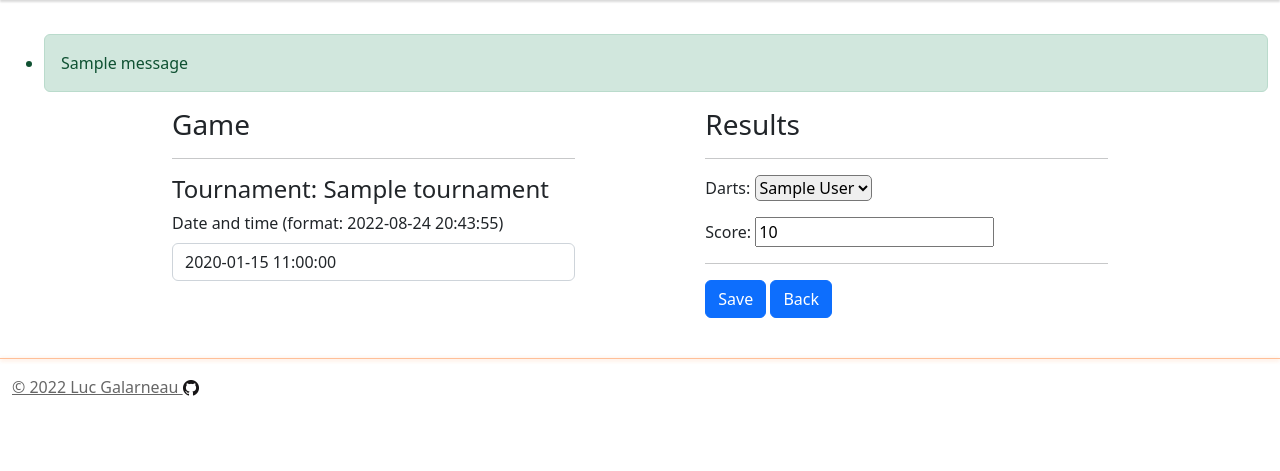
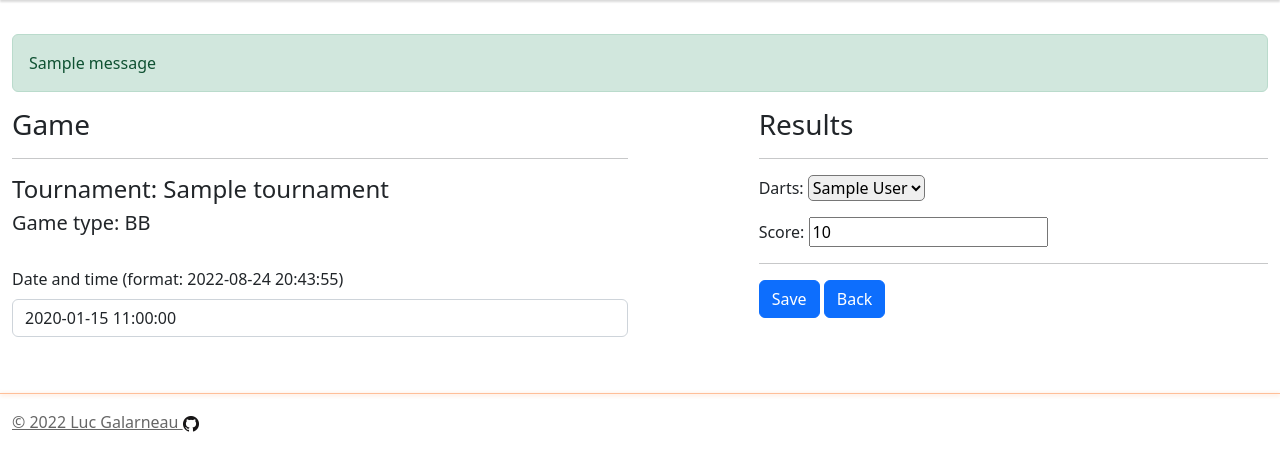
Before and after one commit to lgalarno/LGdartsTournaments, a Django app: page /games/edit-game/1/ in a window 1280 px wide. Shown: the part 59-530 px from the top of the page. Run offline with Django 4.2, Linux system fonts and the light colour scheme; a user stored in the database is signed in; data comes from the database, SQL or seed files in the repository; tables that the repository leaves empty hold one stand-in row (values such as "Sample post"); one stand-in notice (Sample message) is shown; some libraries are stand-ins or nearby versions.

Commit message:
add messages: game saved and game updated

```diff
--- a/accounts/views.py
+++ b/accounts/views.py
@@ -69,7 +69,8 @@ class EditProfile(LoginRequiredMixin, UpdateView):
     def get_success_url(self):
         return '/account/edit/'
 
-# TODO all tables by the darts here and in DartsListView, AllDartsListView
+
+# TODO all tables by darts here and in DartsListView, AllDartsListView
 class DartsDetailView(DetailView):
     model = Darts
 
--- a/games/templates/games/game_form.html
+++ b/games/templates/games/game_form.html
@@ -1,24 +1,28 @@
 {% extends 'base.html' %}
+{% load static %}
 {% load crispy_forms_tags %}
+
 {% block title %}{{ title }}{% endblock %}
 
 {% block content %}
     <form method="post" action="">
         {% csrf_token %}
-        <div class="row justify-content-md-center">
-            <div class="col-md-4">
+        <div class="row ">
+            <div class="col-md-6">
                 <h3>Game</h3>
                 <hr>
                 <h4>Tournament: {{ tournament.name }}</h4>
-                <h5 id="participantscheck" style="color: red;" hidden>
-                    All participants should be different.
-                </h5>
+                <h5 id="gametype" gametype="{{ tournament.gametype.name }}">Game type: {{ tournament.gametype.name }}</h5>
+                <br>
                 {{ form|crispy }}
             </div>
             <div class="col-md-1">
             </div>
-            <div class="col-md-4">
+            <div class="col-md-5">
             <h3>Results</h3>
+            <h5 id="participantscheck" class="alert alert-danger" style="display: none;">
+                Error: all participants should be different.
+            </h5>
             <hr>
                 {% for form in participant_formset %}
                     <div class="participant-form">
@@ -28,11 +32,20 @@
                     </div>
                     <hr>
                 {% endfor %}
-                <button type="submit" id="submitbtn" class="btn btn-primary">Save</button>
-                <a href="{% url 'tables:tournament-tables' tournament_id=tournament.id tbl_type='ranks' %}" class="btn btn-primary">
+                <button type="submit" id="submitnewgame" class="btn btn-primary">Save</button>
+                <a href="{{ back_link }}" class="btn btn-primary">
                     Back
                 </a>
+{% comment %}                {% if new_result_btn %}
+                    <a href="{% url 'games:game-create' tournament_id=tournament.id %}" class="btn btn-primary">
+                        New result
+                    </a>
+                {% endif %}{% endcomment %}
             </div>
         </div>
     </form>
 {% endblock %}
+
+{% block js %}
+    <script src="{% static 'js/games.js' %}"></script>
+{% endblock js %}
--- a/games/views.py
+++ b/games/views.py
@@ -1,5 +1,6 @@
 from django import forms
 from django.contrib.auth.mixins import LoginRequiredMixin
+from django.contrib import messages
 from django.db import transaction
 from django.forms.models import modelformset_factory
 from django.http import HttpResponse, HttpResponseBadRequest, Http404
@@ -7,8 +8,6 @@ from django.shortcuts import render, get_object_or_404, HttpResponseRedirect, re
 from django.utils import timezone
 from django.urls import reverse_lazy
 from django.views.generic import CreateView, DetailView, ListView, UpdateView, DeleteView
-
-from datetime import datetime
 
 from accounts.models import Darts, User
 
@@ -274,7 +273,8 @@ def game_create(request, tournament_id=None):
         if tournament.editable:
             tournament.editable = False
             tournament.save()
-            new_result_btn = True
+        new_result_btn = True
+        messages.success(request, "The game was saved.")
 
     if request.META.get("HTTP_REFERER") != request.build_absolute_uri():
         back_link = request.META.get("HTTP_REFERER")
@@ -288,7 +288,7 @@ def game_create(request, tournament_id=None):
         'new_result_btn': new_result_btn,
         'participant_formset': participant_formset
         }
-    return render(request, 'games/game-create.html', context)
+    return render(request, 'games/game_form.html', context)
 
 
 def delete_game(request, pk):
@@ -321,6 +321,7 @@ class GameUpdateView(LoginRequiredMixin, UpdateView):
             if participant_formset.is_valid():
                 participant_formset.instance = self.object
                 participant_formset.save()
+                messages.success(self.request, "The game was updated.")
         return super(GameUpdateView, self).form_valid(form)
 
     def get_context_data(self, *args, **kwargs):
@@ -335,8 +336,15 @@ class GameUpdateView(LoginRequiredMixin, UpdateView):
         else:
             participant_formset = formset(queryset=participants, form_kwargs={'darts_qs': darts,
                                                                               'game_type': self.object.tournament.gametype.name})
+
+        if self.request.META.get("HTTP_REFERER") != self.request.build_absolute_uri():
+            back_link = self.request.META.get("HTTP_REFERER")
+        else:
+            back_link = reverse("tables:tournament-tables", kwargs={'tournament_id':self. object.tournament.id,
+                                                                    'tbl_type': 'ranks'})
         context["participant_formset"] = participant_formset
         context['tournament'] = self.object.tournament
+        context['back_link'] = back_link
         context['title'] = 'update-game'
         context['deleteURL'] = self.object.get_delete_url()
         return context
--- a/tables/templates/tables/tournament-tables.html
+++ b/tables/templates/tables/tournament-tables.html
@@ -67,7 +67,7 @@
                 </tbody>
             </table>
 
-            {% if tournament.gametype.name == 'BB' %}
+            {% if tournament.gametype.name == 'BB' or tournament.gametype.name == 'Cricket'%}
                 {% if stable_title == 'Standings' %}
                     <a href="{% url 'tables:tournament-tables' tournament_id=tournament.id tbl_type='scores' %}" class="btn btn-primary">
                         < Scores table >
--- a/tables/views.py
+++ b/tables/views.py
@@ -1,7 +1,7 @@
 from django.conf import settings
 from django.contrib import messages
 from django.http import HttpResponse, Http404
-from django.shortcuts import render, get_object_or_404, reverse
+from django.shortcuts import render, get_object_or_404
 from django.utils.encoding import smart_str
 
 from datetime import datetime
--- a/templates/messages_display.html
+++ b/templates/messages_display.html
@@ -1,8 +1,7 @@
 {% if messages %}
     <div class="messages">
-        <ul class="messages">
-            {% for message in messages %}
-            <li{% if message.tags %} class="{% if message.tags == 'warning' %}
+        {% for message in messages %}
+            <p{% if message.tags %} class="{% if message.tags == 'warning' %}
                                                     alert alert-warning
                                                 {% elif message.tags == 'error' %}
                                                     alert alert-danger
@@ -14,8 +13,7 @@
                     {{ message|safe }}
                 {% else %}
                     {{ message }}
-                {% endif %}</li>
-            {% endfor %}
-        </ul>
+                {% endif %}</p>
+        {% endfor %}
     </div>
 {% endif %}
```
Also changed, not shown: games/templates/games/game-create.html (deleted, +0 -52 lines).
